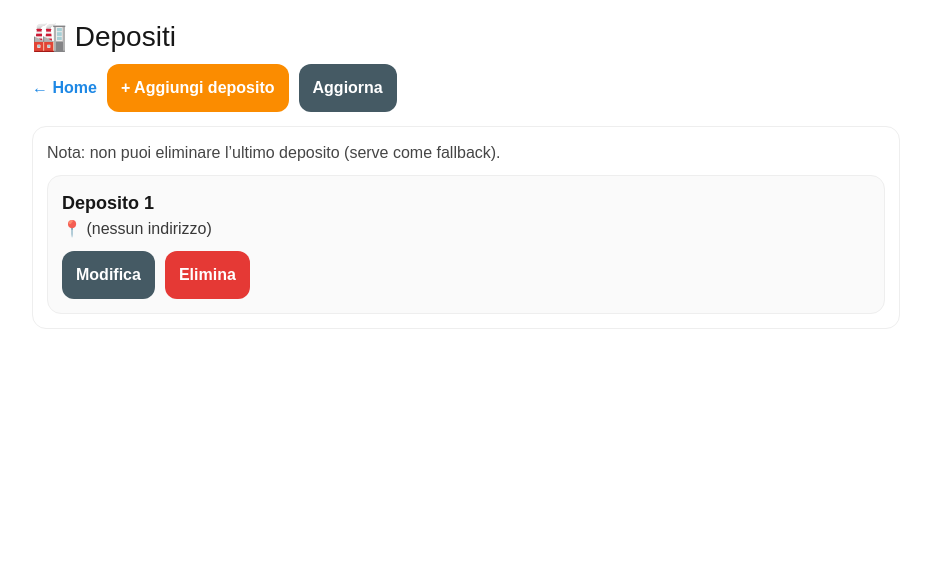
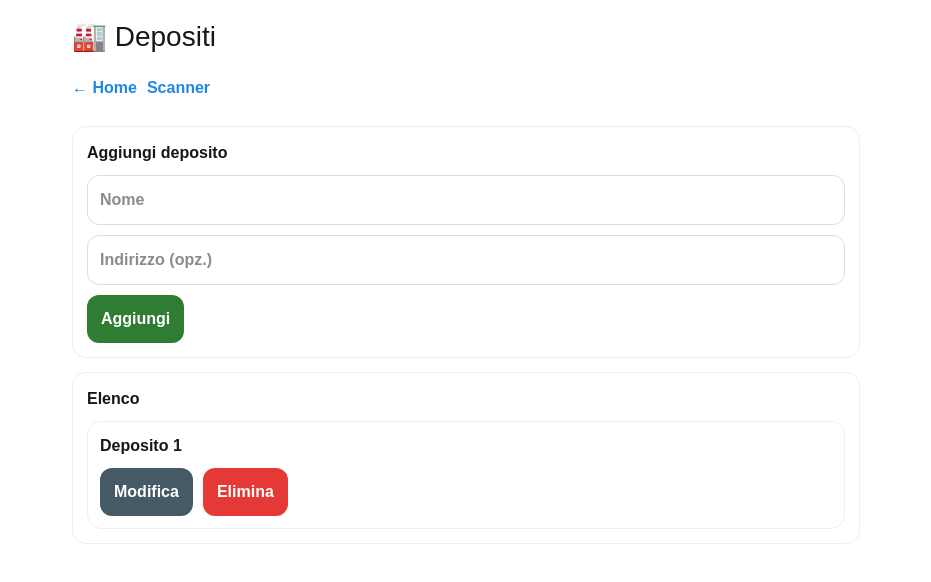
Before and after one commit to lucamandis89/pallet-tracker, a Next.js app: page /depots in a window 1280 px wide. Shown: the top 582 px of the page, without its empty margins (174-1105 px from the left). Built offline with nearby package versions, Linux system fonts and the light colour scheme.

Commit message:
Update page.tsx

```diff
--- a/app/depots/page.tsx
+++ b/app/depots/page.tsx
@@ -1,70 +1,75 @@
+// app/depots/page.tsx
 "use client";
 
-import React, { useMemo, useState } from "react";
-import { addDepot, getDepots, removeDepot, updateDepot } from "../lib/storage";
+import React, { useState } from "react";
+import { addDepot, getDepots, removeDepot, updateDepot, DepotItem } from "../lib/storage";
 
 export default function DepotsPage() {
   const [refresh, setRefresh] = useState(0);
-  const list = useMemo(() => getDepots(), [refresh]);
+  const [name, setName] = useState("");
+  const [address, setAddress] = useState("");
+
+  const list = getDepots();
 
   function add() {
-    const name = prompt("Nome deposito:");
-    if (!name?.trim()) return;
-    const address = prompt("Indirizzo (opz.)") || "";
-    const note = prompt("Note (opz.)") || "";
-    addDepot(name.trim(), address.trim() || undefined, note.trim() || undefined);
+    addDepot(name, address);
+    setName("");
+    setAddress("");
     setRefresh((x) => x + 1);
   }
 
-  function edit(id: string) {
-    const d = list.find((x) => x.id === id);
-    if (!d) return;
-    const name = prompt("Nome:", d.name) ?? d.name;
-    const address = prompt("Indirizzo:", d.address || "") ?? (d.address || "");
-    const note = prompt("Note:", d.note || "") ?? (d.note || "");
-    updateDepot(id, { name: name.trim(), address: address.trim() || undefined, note: note.trim() || undefined });
+  function edit(d: DepotItem) {
+    const n = prompt("Nome deposito", d.name) ?? d.name;
+    const a = prompt("Indirizzo (opz.)", d.address ?? "") ?? (d.address ?? "");
+    updateDepot({ ...d, name: n.trim() || d.name, address: a.trim() || "" });
     setRefresh((x) => x + 1);
   }
 
   function del(id: string) {
-    if (!confirm("Eliminare deposito? (se è l’ultimo non si può)")) return;
+    if (!confirm("Eliminare questo deposito?")) return;
     removeDepot(id);
     setRefresh((x) => x + 1);
   }
 
   return (
-    <div style={{ padding: 16, maxWidth: 900, margin: "0 auto" }}>
+    <div style={{ padding: 16, maxWidth: 820, margin: "0 auto" }}>
       <h1 style={{ fontSize: 28, marginBottom: 6 }}>🏭 Depositi</h1>
+
       <div style={{ display: "flex", gap: 10, flexWrap: "wrap" }}>
         <a href="/" style={link()}>← Home</a>
-        <button style={btn("#fb8c00")} onClick={add}>+ Aggiungi deposito</button>
-        <button style={btn("#455a64")} onClick={() => setRefresh((x) => x + 1)}>Aggiorna</button>
+        <a href="/scan" style={link()}>Scanner</a>
       </div>
 
       <div style={box()}>
-        <div style={{ opacity: 0.8, marginBottom: 10 }}>
-          Nota: non puoi eliminare l’ultimo deposito (serve come fallback).
-        </div>
+        <div style={{ fontWeight: 900, marginBottom: 10 }}>Aggiungi deposito</div>
+        <input value={name} onChange={(e) => setName(e.target.value)} placeholder="Nome" style={inp()} />
+        <input value={address} onChange={(e) => setAddress(e.target.value)} placeholder="Indirizzo (opz.)" style={inp()} />
+        <button onClick={add} style={btn("#2e7d32")}>Aggiungi</button>
+      </div>
+
+      <div style={box()}>
+        <div style={{ fontWeight: 900, marginBottom: 10 }}>Elenco</div>
+        {list.length === 0 ? <div style={{ opacity: 0.7 }}>Nessun deposito.</div> : null}
         <div style={{ display: "grid", gap: 10 }}>
           {list.map((d) => (
             <div key={d.id} style={card()}>
-              <div style={{ fontWeight: 900, fontSize: 18 }}>{d.name}</div>
-              <div style={{ opacity: 0.85 }}>
-                {d.address ? `📍 ${d.address}` : "📍 (nessun indirizzo)"} {d.note ? ` • 📝 ${d.note}` : ""}
-              </div>
+              <div style={{ fontWeight: 900 }}>{d.name}</div>
+              {d.address ? <div style={{ opacity: 0.8 }}>{d.address}</div> : null}
               <div style={{ display: "flex", gap: 10, marginTop: 10, flexWrap: "wrap" }}>
-                <button style={btn("#455a64")} onClick={() => edit(d.id)}>Modifica</button>
-                <button style={btn("#e53935")} onClick={() => del(d.id)}>Elimina</button>
+                <button onClick={() => edit(d)} style={btn("#455a64")}>Modifica</button>
+                <button onClick={() => del(d.id)} style={btn("#e53935")}>Elimina</button>
               </div>
             </div>
           ))}
         </div>
       </div>
+      <div style={{ opacity: 0, height: 1 }}>{refresh}</div>
     </div>
   );
 }
 
 const box = (): React.CSSProperties => ({ marginTop: 14, padding: 14, borderRadius: 14, border: "1px solid #eee", background: "white" });
-const card = (): React.CSSProperties => ({ padding: 14, borderRadius: 14, border: "1px solid #eee", background: "#fafafa" });
+const card = (): React.CSSProperties => ({ padding: 12, borderRadius: 14, border: "1px solid #eee" });
+const inp = (): React.CSSProperties => ({ padding: 12, borderRadius: 12, border: "1px solid #ddd", width: "100%", marginBottom: 10, fontWeight: 800 });
 const btn = (bg: string): React.CSSProperties => ({ padding: "12px 14px", borderRadius: 12, border: "none", background: bg, color: "white", fontWeight: 900, cursor: "pointer" });
 const link = (): React.CSSProperties => ({ fontWeight: 900, textDecoration: "none", color: "#1e88e5", padding: "12px 0" });
```
